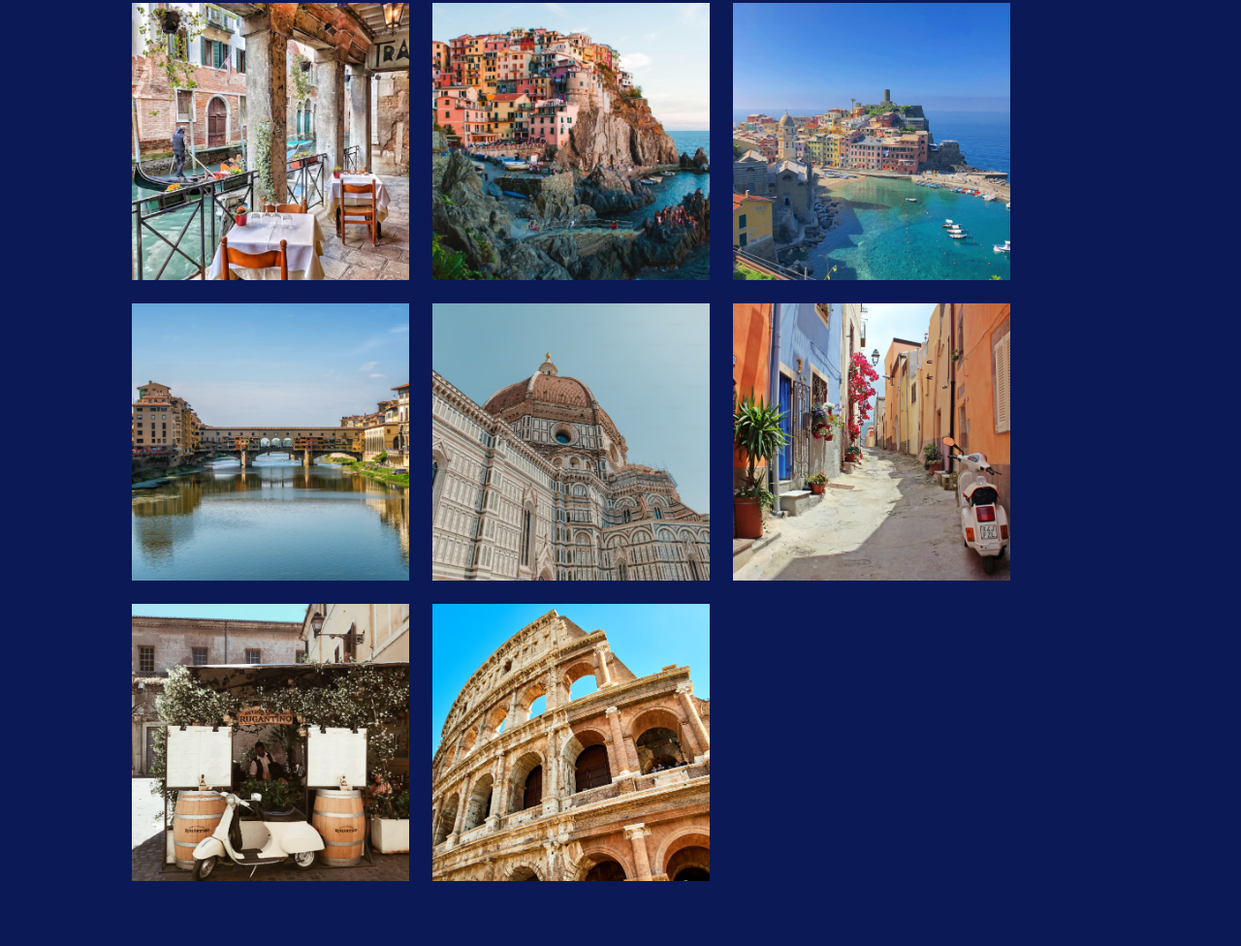
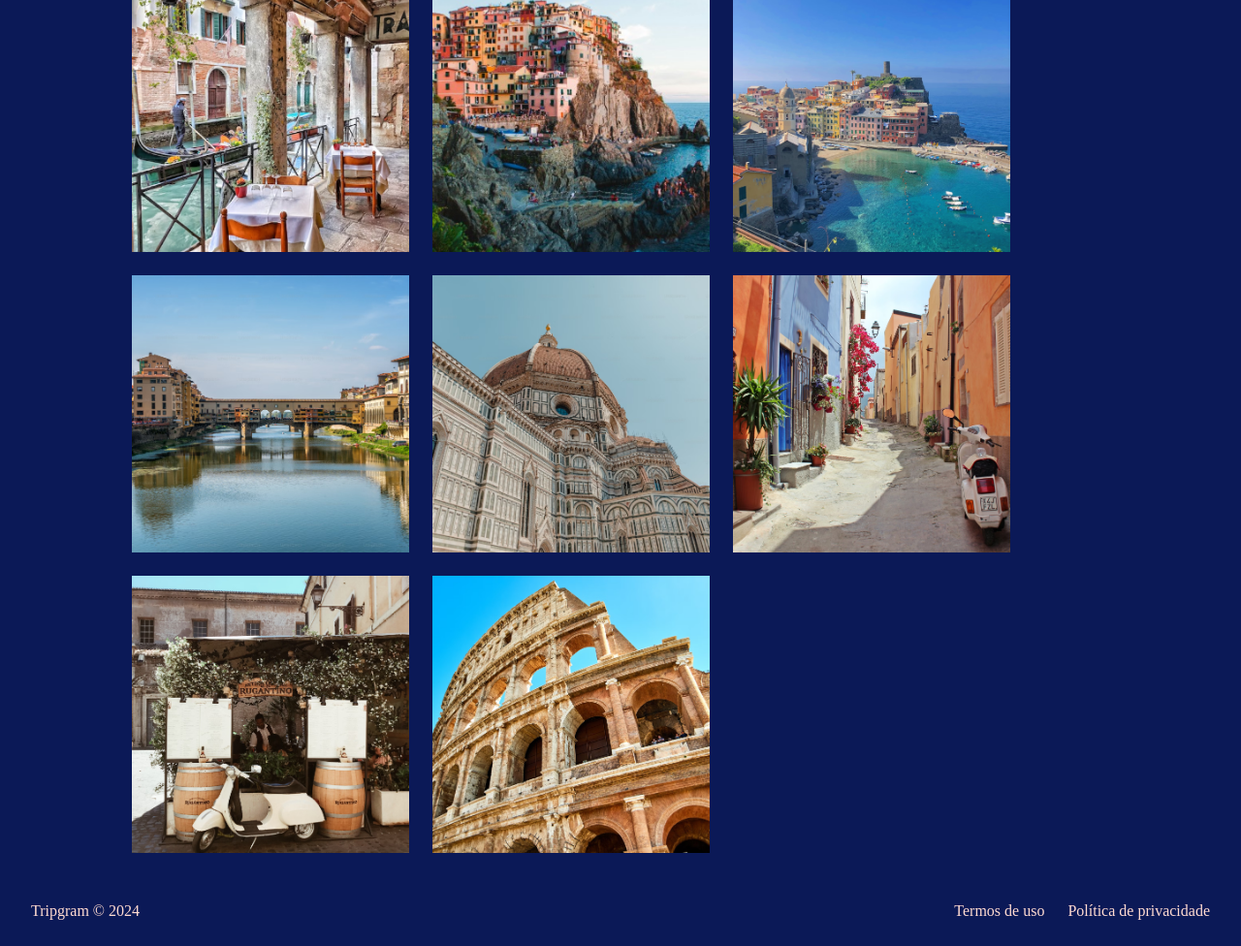
Before and after one commit to Luca-D-Oliveira/Tripgram, a plain HTML site: page index.html in a window 1280 px wide. Shown: the part 774-1750 px from the top of the page at 97% size. Before the commit the page ends 1707 px from the top, so only its background shows below. Drawn offline with Linux system fonts and the light colour scheme.

Commit message:
transformação do header e footer aplicado

```diff
--- a/index.html
+++ b/index.html
@@ -72,5 +72,19 @@
         <img src="assets/img/Image 10.png" alt="...">
         <img src="assets/img/Image 12.png" alt="...">
     </main>
+
+    <footer class="container">
+        <span>
+            Tripgram &copy; 2024
+        </span>
+
+        <span>
+            Termos de uso
+        </span>
+
+        <span>
+            Política de privacidade
+        </span>
+    </footer>
 </body>
 </html>
--- /dev/null
+++ b/styles/footer.css
@@ -0,0 +1,11 @@
+footer {
+    display: flex;
+    gap: 24px;
+    padding-block: 24px;
+
+    font: 16px/150% var(--font-family);
+}
+
+footer span:nth-child(1) {
+    margin-right: auto;
+}
--- a/styles/header.css
+++ b/styles/header.css
@@ -16,6 +16,15 @@ header .container {
 
 #profile > div {
     max-width: 384px;
+}
+
+#profile img {
+    width: 176px;
+    height: 176px;
+    border-radius: 30%;
+    object-fit: cover;
+    border: 4px solid var(--text-color);
+    margin-right: 20px;
 }
 
 #profile h1 {
--- a/styles/index.css
+++ b/styles/index.css
@@ -2,3 +2,4 @@
 @import url(nav.css);
 @import url(header.css);
 @import url(main.css);
+@import url(footer.css);
```
